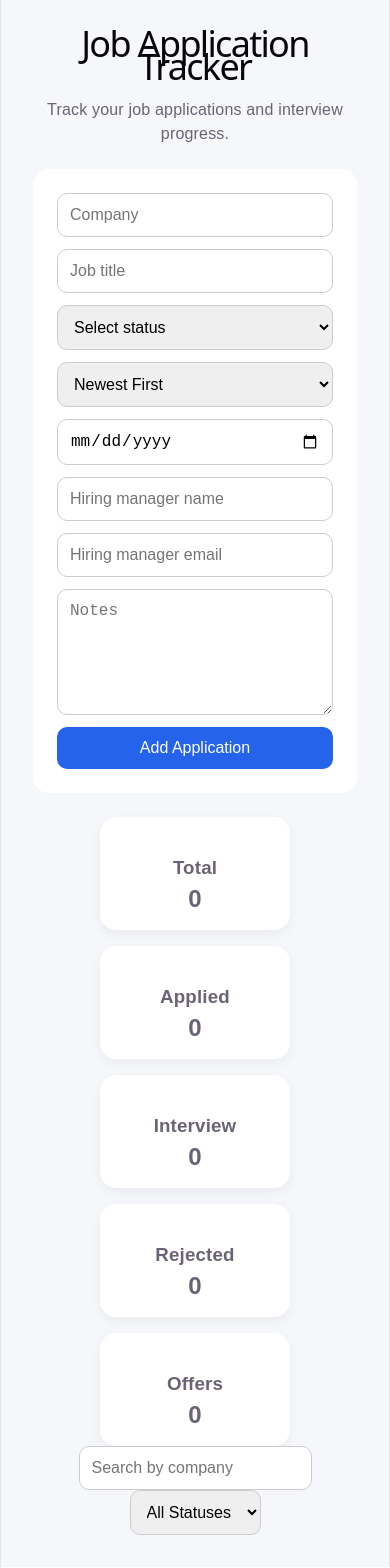
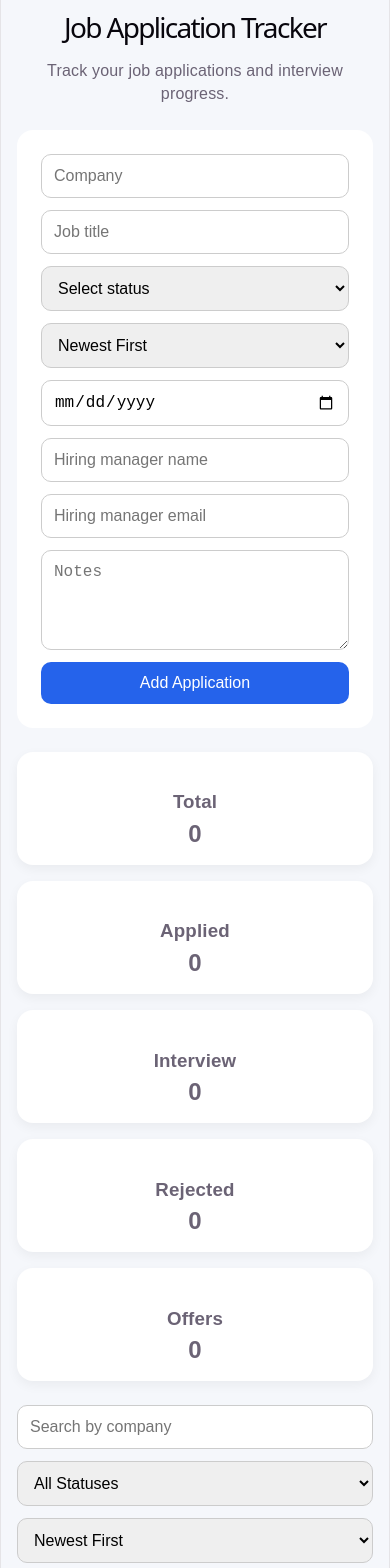
Before and after one commit to jbloch100/job-application-tracker, a React (Vite) app: page / in a window 390 px wide. Shown: the part 20-1588 px from the top of the page. Built offline with nearby package versions, Linux system fonts and the light colour scheme.

Commit message:
Improved responsive layout and UI

```diff
--- a/src/App.css
+++ b/src/App.css
@@ -2,6 +2,10 @@ body {
   margin: 0;
   font-family: Arial, sans-serif;
   background: #f5f7fb;
+}
+
+* {
+  box-sizing: border-box;
 }
 
 main {
@@ -93,3 +97,95 @@ button {
   font-weight: bold;
   text-align: center;
 }
+
+.success {
+  color: green;
+  font-weight: bold;
+  text-align: center;
+}
+
+.controls {
+  display: flex;
+  gap: 12px;
+  justify-content: center;
+  margin: 24px auto;
+  flex-wrap: wrap;
+}
+
+.card-actions {
+  display: flex;
+  gap: 12px;
+  justify-content: center;
+  margin-top: 12px;
+}
+
+/* Mobile */
+@media (max-width: 600px) {
+
+  .controls,
+  .card-actions {
+    flex-direction: column;
+  }
+
+  .controls input,
+  .controls select,
+  .card-actions button {
+    width: 100%;
+  }
+
+  main {
+    padding: 16px;
+  }
+
+  h1 {
+    font-size: 28px;
+  }
+
+  form,
+  .application-card {
+    max-width: 100%;
+    width: 100%;
+    box-sizing: border-box;
+  }
+
+  input,
+  select,
+  textarea,
+  button {
+    width: 100%;
+    box-sizing: border-box;
+  }
+
+  .stats {
+    flex-direction: column;
+  }
+
+  .stat-card {
+    width: 100%;
+    box-sizing: border-box;
+  }
+}
+
+/* Tablet */
+@media (min-width: 601px) and (max-width: 1024px) {
+  main {
+    max-width: 760px;
+    padding: 24px;
+  }
+
+  form,
+  .application-card {
+    max-width: 650px;
+  }
+
+  .stat-card {
+    min-width: 180px;
+  }
+}
+
+/* Desktop */
+@media (min-width: 1025px) {
+  main {
+    max-width: 1100px;
+  }
+}
--- a/src/App.tsx
+++ b/src/App.tsx
@@ -1,4 +1,4 @@
-import { useEffect, useState } from "react";
+import { useEffect, useRef, useState } from "react";
 import "./App.css";
 
 type JobApplication = {
@@ -14,9 +14,11 @@ type JobApplication = {
 
 function App() {
   const [editingId, setEditingId] = useState<number | null>(null);
+  const formRef = useRef<HTMLFormElement | null>(null);
   const [searchTerm, setSearchTerm] = useState("");
   const [statusFilter, setStatusFilter] = useState("All");
   const [errorMessage, setErrorMessage] = useState("");
+  const [successMessage, setSuccessMessage] = useState("");
   const [sortOrder, setSortOrder] = useState("newest");
   const [form, setForm] = useState<JobApplication>({
     id: 0,
@@ -92,6 +94,9 @@ function App() {
 
       setApplications(updatedApplications);
       setEditingId(null);
+
+      setSuccessMessage("Application updated successfully.");
+      setErrorMessage("");
     } else {
       const newApplication = {
         ...form,
@@ -99,6 +104,9 @@ function App() {
       };
 
       setApplications([...applications, newApplication]);
+
+      setSuccessMessage("Application submitted successfully.");
+      setErrorMessage("");
     }
 
     setForm({
@@ -169,7 +177,7 @@ function App() {
       <h1>Job Application Tracker</h1>
       <p>Track your job applications and interview progress.</p>
 
-      <form onSubmit={handleSubmit}>
+      <form ref={formRef} onSubmit={handleSubmit}>
         <input
           name="company"
           placeholder="Company"
@@ -232,6 +240,32 @@ function App() {
           {editingId !== null ? "Update Application" : "Add Application"}
         </button>
 
+        {editingId !== null && (
+          <button
+            type="button"
+            onClick={() => {
+              setEditingId(null);
+              setSuccessMessage("");
+              setErrorMessage("");
+
+              setForm({
+                id: 0,
+                company: "",
+                jobTitle: "",
+                status: "",
+                applicationDate: "",
+                hiringManagerName: "",
+                hiringManagerEmail: "",
+                notes: "",
+              });
+            }}
+          >
+            Cancel Edit
+          </button>
+        )}
+
+        {successMessage && <p className="success">{successMessage}</p>}
+
         {errorMessage && (
           <p className="error">{errorMessage}</p>
         )}
@@ -264,6 +298,7 @@ function App() {
         </div>
       </section>
 
+      <div className="controls">
         <input
           placeholder="Search by company"
           value={searchTerm}
@@ -281,6 +316,15 @@ function App() {
           <option value="Offer">Offer</option>
         </select>
 
+        <select
+          value={sortOrder}
+          onChange={(e) => setSortOrder(e.target.value)}
+        >
+          <option value="newest">Newest First</option>
+          <option value="oldest">Oldest First</option>
+        </select>
+      </div>
+
       {sortedApplications.map((application) => (
         <div className="application-card" key={application.id}>
           <h3>{application.company}</h3>
@@ -297,10 +341,12 @@ function App() {
 
           <p>{application.notes}</p>
 
+          <div className="card-actions">
             <button
               onClick={() => {
                 setForm(application);
                 setEditingId(application.id);
+                formRef.current?.scrollIntoView({ behavior: "smooth" });
               }}
             >
               Edit
@@ -320,6 +366,7 @@ function App() {
               Delete
             </button>
           </div>
+        </div>
       ))}
     </main>
   );
```
Lines whose indentation alone changed are shown as unchanged.
